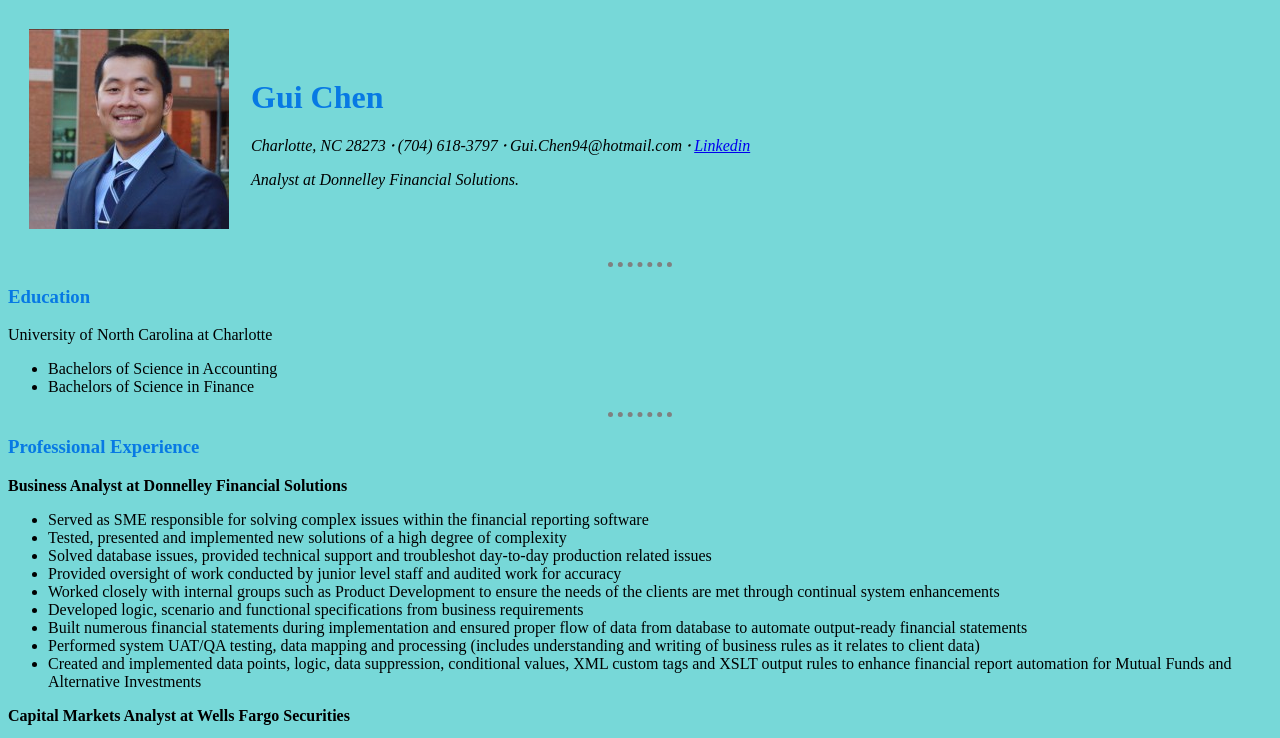
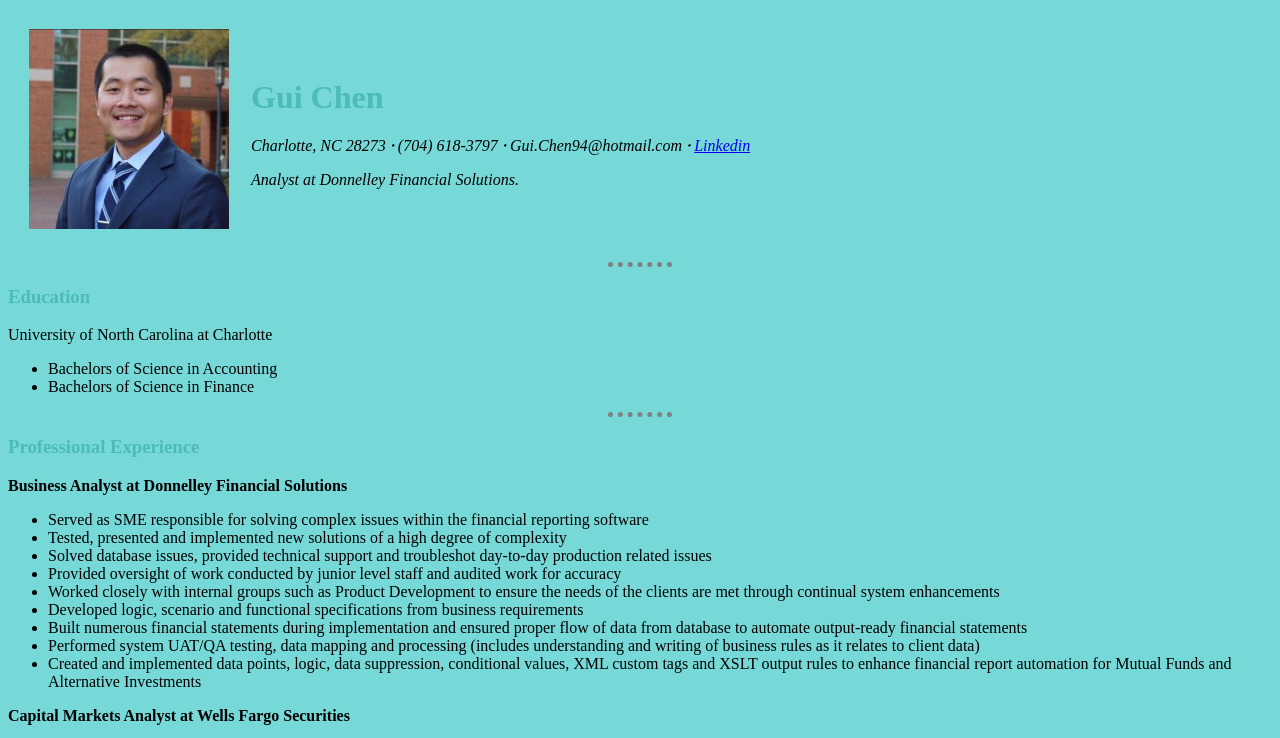
Before and after one commit to gui-chen08/Resume, a plain HTML site: page index.html in a window 1280 px wide. Shown: the top 738 px of the page. Drawn offline with Linux system fonts and the light colour scheme.

Commit message:
Update index.html

```diff
--- a/index.html
+++ b/index.html
@@ -9,10 +9,10 @@
         background-color: #77d8d8;
       }
       h1{
-        color: #0779e4;
+        color: #4cbbb9;
       }
       h3{
-        color: #0779e4;
+        color: #4cbbb9;
       }
       hr {
         border-style: none;
```
